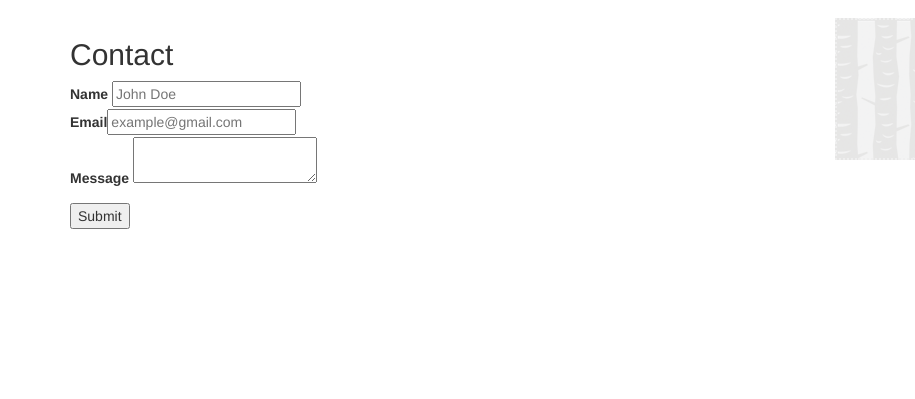
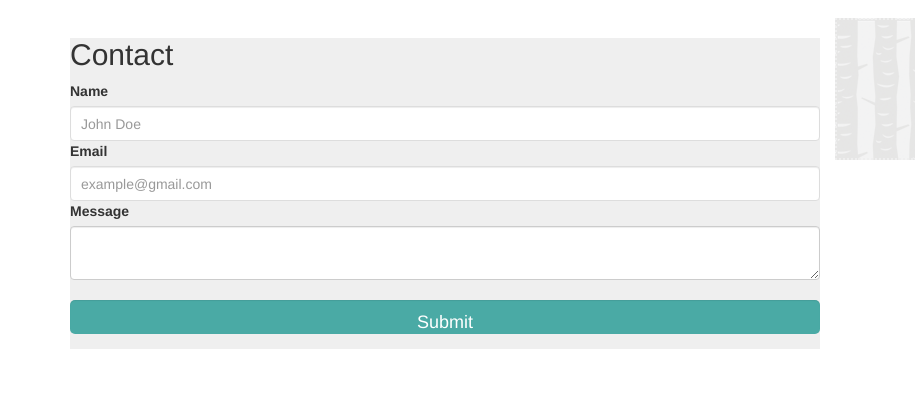
Before and after one commit to mlazear10/Bootstrap-portfolio, a plain HTML site: page contact.html in a window 1280 px wide. Shown: the part 54-453 px from the top of the page, 0-915 px from the left. Drawn offline with nearby package versions, Linux system fonts and the light colour scheme.

Commit message:
updated BS

```diff
--- a/assets/style.css
+++ b/assets/style.css
@@ -10,6 +10,11 @@ body {
 #main-container {
 	margin-bottom: 20px;
 }
+
+.main-container {
+	background-color: #efefef;
+}
+
 
 .form-inline {
 	float: left;
@@ -53,11 +58,15 @@ body {
 /* footer */
 
 #footer {
-	text-align: center;
-	color: #fff;
 	background-color: #666;
 	padding: 10px;
 	border-top: 3px solid #4aaaa5;
+	text-align: center;
+}
+
+#foot1 {
+	color: white;
+	text-align: center;
 }
 
 /* portfolio */
@@ -83,6 +92,48 @@ body {
 	margin-right: 15px;
 }
 
+/* contact page */
+
+#contact-form ul {
+	margin-bottom: 20px;
+}
+
+#contact-from li {
+	margin-bottom: 10px;
+}
+
+label,
+input[type=text],
+input[type=email],
+textarea {
+	display: block;
+	width: 100%;
+}
+
+input[type=text],
+input[type=email],
+textarea {
+	height: 35px;
+	border: 1px solid #ddd;
+	padding: 0 10px;
+	font-size: 14px;
+}
+
+textarea {
+	height: 200px;
+}
+
+input[type=submit] {
+	background: #4aaaa5;
+	border: 0 none;
+	color: #fff;
+	font-size: 18px;
+	padding: 10px 30px;
+	cursor: pointer;
+	border-radius: 5px;
+	width: 100%;
+}
+
 
 
 
--- a/contact.html
+++ b/contact.html
@@ -34,24 +34,25 @@
 
 <div id="main-container" class="container">
  <div class="row">
-  <section class="col-sm-12 col-md-8 main-container">
+  <section class="col-md-8">
+  <div class="main-container">
    <h2>Contact</h2>
-	<form class="horizontal contact-form">
-	 <ul>
-	  <li><label for="name">Name</label>
-	   <input type="text" name="name" placeholder="John Doe" required="required"></li>
-		<li><label for="email">Email</label><input type="text" name="email" placeholder="example@gmail.com" required="required">
-		</li>
-		<li>
-		<label for="message">Message</label>
-		<textarea id="message" name="message" required="required"></textarea>
-		</li>
-		</ul>
-		<input type="submit" name="submit" >
-		</form>
-		</section>
+    <div class="row">
+     <div class="col-md-12">
+	 <form id="contact-form">
+	  <div class="form-group">
+	  <ul>
+	   <li><label for="name">Name</label><input type="text" name="name" placeholder="John Doe" required="required" class="form-control"></li>
+	   <li><label for="email">Email</label><input type="text" name="email" placeholder="example@gmail.com" required="required" class="form-control"></li>
+	   <li><label for="message">Message</label><textarea id="message" name="message" required="required" class="form-control"></textarea></li>
+	  </ul>
+	  <input type="submit" name="submit" class="form-control">
+	  </div>
+	 </form>
+	</div>
+	</section>
 
-		<section class="col-sm-12 col-md-4 sidebar">
+	<section class="col-sm-12 col-md-4 sidebar">
 		 <div id="connect">
 		  <h2>Connect with Me</h2>
 		   <a href=https://github.com><img src="images/GitHub-icon.png" alt="github" class="social"></a>
@@ -63,7 +64,9 @@
 </div>
 
 <div class="navbar-default navbar-fixed-bottom bg-primary" id="footer">
-	<footer>@ Copyright 2017 Michael Lazear</footer>
+ <footer>
+   @ Copyright 2017 Michael Lazear</div>
+ </footer>
 </div>
 
 
```
Also changed, not shown: index.html (+2 -2 lines).
